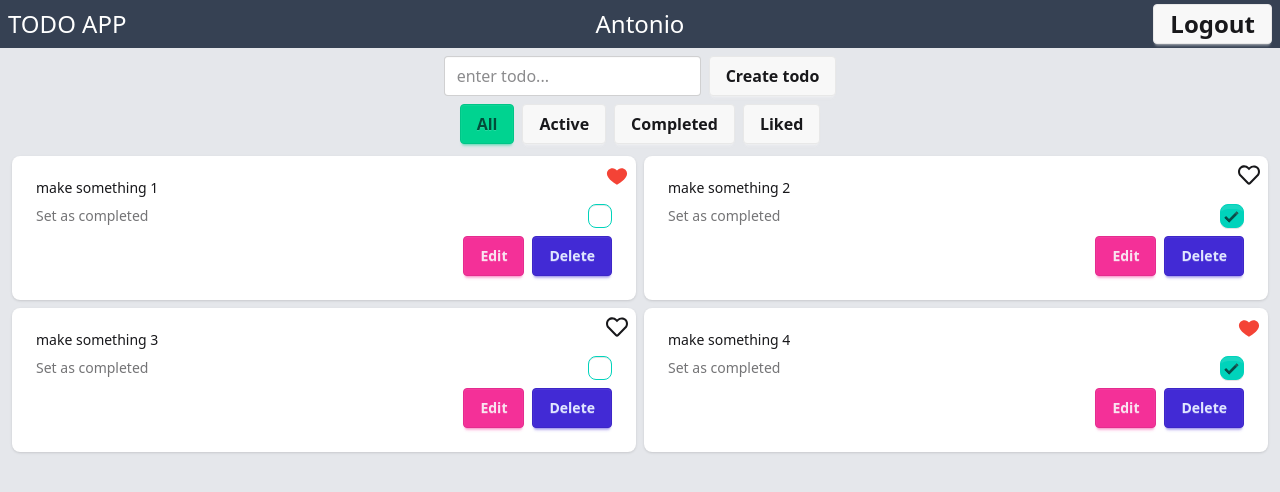
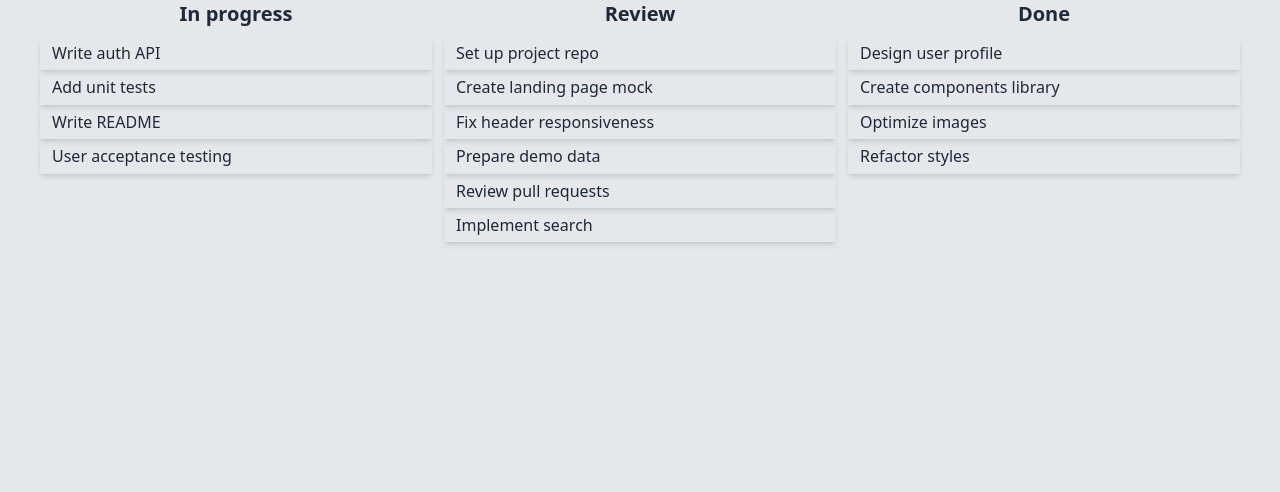
Before and after one commit to Lubov1506/training, a React (Vite) app: page / in a window 1280 px wide. Shown: the top 492 px of the page. Built offline with nearby package versions, Linux system fonts and the light colour scheme.

Commit message:
trello start

```diff
--- a/src/App.jsx
+++ b/src/App.jsx
@@ -1,11 +1,13 @@
+import { lazy } from "react"
 import { Counter } from "./components/Counter/Counter"
 import { TodosApp } from "./components/TodosApp/TodosApp"
 
-
+const TrelloApp = lazy(() => import("./components/Trello/TrelloApp"))
 function App() {
   return (
     <div className='flex flex-col gap-2 w-full min-h-screen  items-center bg-gray-200'>
-      <TodosApp/>
+      {/* <TodosApp /> */}
+      <TrelloApp/>
     </div>
   )
 }
--- /dev/null
+++ b/src/components/Trello/List.jsx
@@ -0,0 +1,17 @@
+import ListItem from "./ListItem";
+
+const List = ({ items, title }) => {
+
+  return (
+    <div className="flex flex-col gap-2">
+      <h2 className="text-xl font-bold text-center">{title}</h2>
+      <ul>
+        {items?.map((item) => (
+         <ListItem item={item} key={item.id}/>
+        ))}
+      </ul>
+    </div>
+  )
+}
+
+export default List
--- /dev/null
+++ b/src/components/Trello/ListItem.jsx
@@ -0,0 +1,5 @@
+const ListItem = ({ item }) => {
+  return <li className="shadow-md p-2 px-3 " >{item.title}</li>
+}
+
+export default ListItem
--- /dev/null
+++ b/src/components/Trello/TrelloApp.jsx
@@ -0,0 +1,50 @@
+import { useSelector } from "react-redux"
+import List from "./List"
+import { selectBoards } from "../../redux/trello/slice"
+
+const TrelloApp = () => {
+  const data = [
+    { id: 123, title: "Set up project repo", completed: false, boardId: 2 },
+    { id: 124, title: "Create landing page mock", completed: true, boardId: 2 },
+    { id: 125, title: "Write auth API", completed: false, boardId: 1 },
+    { id: 126, title: "Design user profile", completed: false, boardId: 3 },
+    {
+      id: 127,
+      title: "Fix header responsiveness",
+      completed: true,
+      boardId: 2,
+    },
+    { id: 128, title: "Add unit tests", completed: false, boardId: 1 },
+    { id: 129, title: "Prepare demo data", completed: true, boardId: 2 },
+    {
+      id: 130,
+      title: "Create components library",
+      completed: false,
+      boardId: 3,
+    },
+    { id: 131, title: "Review pull requests", completed: false, boardId: 2 },
+    { id: 132, title: "Write README", completed: true, boardId: 1 },
+    { id: 133, title: "Set up CI/CD", completed: false, boardId: 4 },
+    { id: 134, title: "Optimize images", completed: true, boardId: 3 },
+    { id: 135, title: "Implement search", completed: false, boardId: 2 },
+    { id: 136, title: "Refactor styles", completed: false, boardId: 3 },
+    { id: 137, title: "User acceptance testing", completed: true, boardId: 1 },
+  ]
+  const boards = useSelector(selectBoards)
+
+  return (
+    <div className="text-gray-800 w-full">
+      <div className='grid grid-cols-3 gap-3 px-10 mx-auto'>
+        {boards?.map((board) => (
+          <List
+            key={board.id}
+            title={board.title}
+            items={data.filter((item) => item.boardId === board.id)}
+          />
+        ))}
+      </div>
+    </div>
+  )
+}
+
+export default TrelloApp
--- a/src/components/index.js
+++ b/src/components/index.js
@@ -17,3 +17,4 @@ export * from "./PhoneBookApp.jsx/PhoneBookApp.jsx"
 export * from "./TodosApp/TodosApp.jsx"
 export * from "./GalleryApp/GalleryApp.jsx"
 export * from "./Layout.jsx"
+export { default as TrelloApp } from "./Trello/TrelloApp.jsx"
--- a/src/redux/store.js
+++ b/src/redux/store.js
@@ -13,6 +13,7 @@ import storage from "redux-persist/lib/storage"
 import { todoReducer } from "./todoList/slice"
 import { configureStore } from "@reduxjs/toolkit"
 import { todosFilterReducer } from "./todosFilter/slice"
+import { trelloReducer } from "./trello/slice"
 
 const persistConfig = {
   key: "root",
@@ -25,6 +26,7 @@ export const store = configureStore({
     counter: counterReducer,
     todos: persistReducer(persistConfig, todoReducer),
     todosFilter: todosFilterReducer,
+    trello: trelloReducer,
   },
   middleware: (getDefaultMiddleware) =>
     getDefaultMiddleware({
--- /dev/null
+++ b/src/redux/trello/slice.js
@@ -0,0 +1,22 @@
+import { createSlice } from "@reduxjs/toolkit"
+
+const initialState = {
+  boards: [
+    { id: 1, title: "In progress" },
+    { id: 2, title: "Review" },
+    { id: 3, title: "Done" },
+  ],
+  items: [],
+}
+const slice = createSlice({
+  name: "trello",
+  initialState,
+  selectors: {
+    selectBoards: (state) => state.boards,
+    selectItems: (state) => state.items,
+  },
+  reducers: {},
+})
+export const trelloReducer = slice.reducer
+export const { selectBoards, selectItems } = slice.selectors
+export const {} = slice.actions
```
